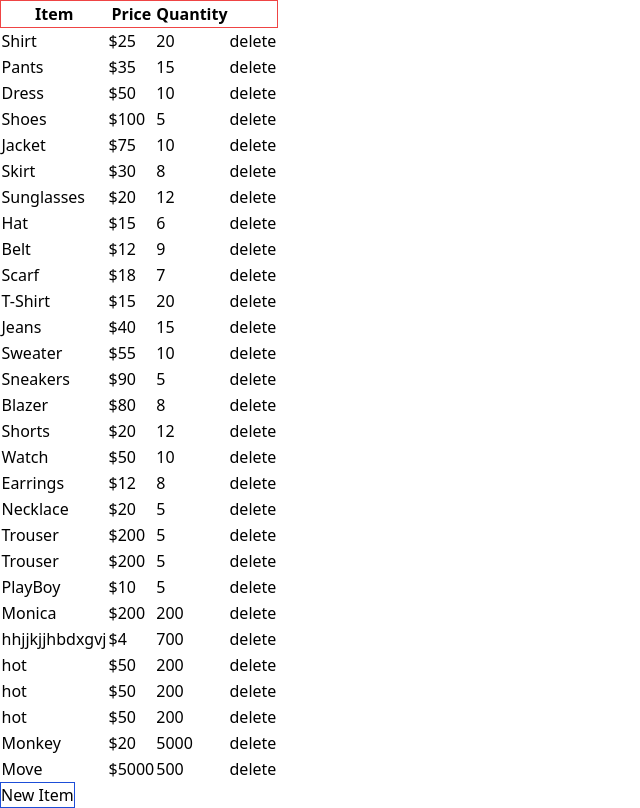
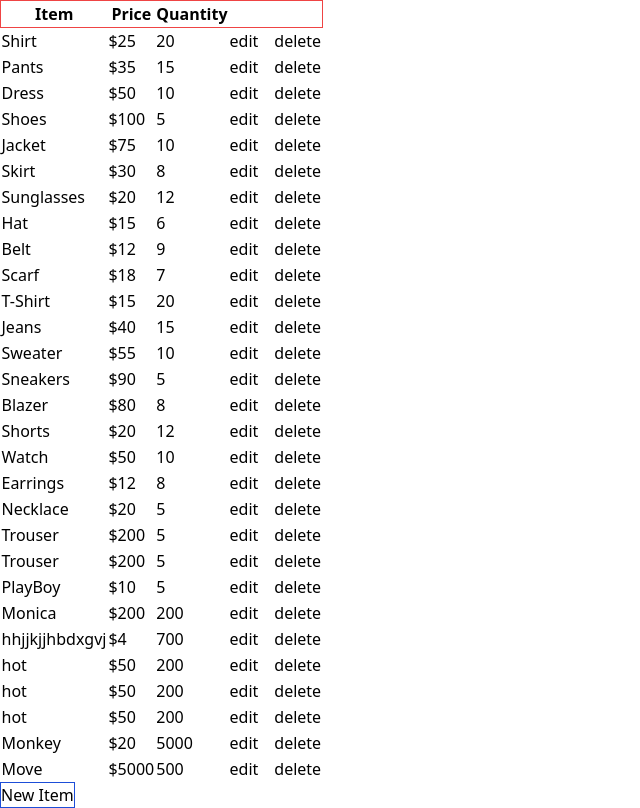
Before and after one commit to kehinde4885/InventoryTracker2, a React (Vite) app in the folder vite-project/: page / in a window 1280 px wide. Shown: the whole page, without its empty margins (0-640 px from the left). Built offline with nearby package versions, Linux system fonts and the light colour scheme; data requests are answered from the project's data file.

Commit message:
Edit Function working

```diff
--- a/vite-project/databases/db.json
+++ b/vite-project/databases/db.json
@@ -5,7 +5,8 @@
       "item": "Shirt",
       "quantity": 20,
       "price": 25,
-      "type": "Upper Body"
+      "type": "Upper Body",
+      "isEditing" : false
     },
     {
       "item": "Pants",
--- a/vite-project/src/InventoryList.jsx
+++ b/vite-project/src/InventoryList.jsx
@@ -1,13 +1,15 @@
 import { useState } from "react";
 import { useEffect } from "react";
+import Items from "./Itemslist";
 import { items1 } from "../items";
 
 import _ from "lodash";
+import Itemslist from "./Itemslist";
 
 function InventoryList() {
   const [items, setItems] = useState([]);
 
-  console.log(items);
+  //console.log(items)
 
     useEffect(() => {
       console.log("useEffect Ran");
@@ -17,7 +19,7 @@ function InventoryList() {
         .then((data) => setItems(data));
     }, []);
 
-  console.log("Component Rerendered");
+  console.log("Inventory Component Rerendered");
   return (
     <div>
       <table className="table-auto">
@@ -29,25 +31,14 @@ function InventoryList() {
           </tr>
         </thead>
         <tbody>
-          {items.map((item, index) => {
-            return (
-              <tr key={index}>
-                <td>{item.item}</td>
-                <td>${item.price}</td>
-                <td>{item.quantity}</td>
-                <td>
-                  <button
-                    onClick={() => {
-                      handleDelete(index);
-                    }}
-                    className="inline"
-                  >
-                    delete
-                  </button>
-                </td>
-              </tr>
-            );
-          })}
+          <Itemslist
+          items={items}
+          handleDelete={handleDelete}
+          handleEdit={handleEdit}
+          handleChange={handleChange}
+
+          />
+
         </tbody>
       </table>
 
@@ -58,6 +49,7 @@ function InventoryList() {
   function handleDelete(location) {
     setItems((prevItem) => {
       let array = [...prevItem];
+      //Used Lodash to delete item from array
       let deleted = _.remove(array, function (value, index, array) {
         if (index === location) {
           return value;
@@ -67,6 +59,36 @@ function InventoryList() {
       return array;
     });
   }
+
+
+  //HandleChange and HandleEdit can be Combined together
+  function handleChange(e,location){
+    console.log(e.target.name)
+    console.log(e.target.value)
+    console.log(location)
+
+    let array = [...items]
+
+    array[location] = ({...array[location], [e.target.name] : e.target.value})
+
+    setItems(array)
+
+  }
+
+  function handleEdit(location){
+    let array = [...items]
+
+    array[location].isEditing = array[location].isEditing ? false : true
+
+    // if(array[location].isEditing){
+    //   console.log(array[location].isEditing = false)
+    // }else{
+    //   console.log(array[location].isEditing = true)
+    // }
+    setItems(array)
+
+  }
 }
 
+
 export { InventoryList };
--- /dev/null
+++ b/vite-project/src/Itemslist.jsx
@@ -0,0 +1,39 @@
+import { useState } from "react";
+import { useEffect } from "react";
+
+export default function Itemslist(props) {
+  console.log(props)
+
+  const {items,handleDelete,handleEdit,handleChange} = props
+
+  console.log('ItemsList Rendered')
+
+  return (
+    items.map((item, index) => {
+      return (
+        <tr key={index}>
+          <td>{item.isEditing ? <input onChange={(event)=>{handleChange(event,index)}} type="text"  name='item' value={item.item} /> : item.item}</td>
+          <td>{item.isEditing ? <input onChange={(event)=>{handleChange(event,index)}} type="text"  name='price' value={item.price} /> : `$${item.price}`}</td>
+          <td>{item.isEditing ? <input onChange={(event)=>{handleChange(event,index)}} type="text"  name='quantity' value={item.quantity} /> : item.quantity}</td>
+          <td className="space-x-4">
+            <button
+            onClick={()=>{handleEdit(index)}}
+            className="inline"
+          >
+            {item.isEditing ? 'save' : 'edit'}
+          </button>
+          <button
+            onClick={()=>{handleDelete(index)}}
+            className="inline"
+          >
+            delete
+          </button>
+          </td>
+        </tr>
+      );
+    })
+  );
+
+
+
+}
--- a/vite-project/src/output.css
+++ b/vite-project/src/output.css
@@ -679,6 +679,22 @@ select {
   --tw-backdrop-sepia:  ;
 }
 
+.visible {
+  visibility: visible;
+}
+
+.collapse {
+  visibility: collapse;
+}
+
+.relative {
+  position: relative;
+}
+
+.block {
+  display: block;
+}
+
 .inline {
   display: inline;
 }
@@ -687,8 +703,38 @@ select {
   display: table;
 }
 
+.contents {
+  display: contents;
+}
+
+.hidden {
+  display: none;
+}
+
+.flex-shrink {
+  flex-shrink: 1;
+}
+
 .table-auto {
   table-layout: auto;
+}
+
+.border-collapse {
+  border-collapse: collapse;
+}
+
+.transform {
+  transform: translate(var(--tw-translate-x), var(--tw-translate-y)) rotate(var(--tw-rotate)) skewX(var(--tw-skew-x)) skewY(var(--tw-skew-y)) scaleX(var(--tw-scale-x)) scaleY(var(--tw-scale-y));
+}
+
+.resize {
+  resize: both;
+}
+
+.space-x-4 > :not([hidden]) ~ :not([hidden]) {
+  --tw-space-x-reverse: 0;
+  margin-right: calc(1rem * var(--tw-space-x-reverse));
+  margin-left: calc(1rem * calc(1 - var(--tw-space-x-reverse)));
 }
 
 .border {
@@ -704,3 +750,11 @@ select {
   --tw-border-opacity: 1;
   border-color: rgb(29 78 216 / var(--tw-border-opacity));
 }
+
+.underline {
+  text-decoration-line: underline;
+}
+
+.outline {
+  outline-style: solid;
+}
--- a/vite-project/tailwind.config.cjs
+++ b/vite-project/tailwind.config.cjs
@@ -1,6 +1,6 @@
 /** @type {import('tailwindcss').Config} */
 module.exports = {
-  content: ['./src/App.jsx', './src/InventoryList.jsx'],
+  content: ['./src/App.jsx', './src/InventoryList.jsx', './src/Itemslist.jsx'],
   theme: {
     extend: {},
   },
```
